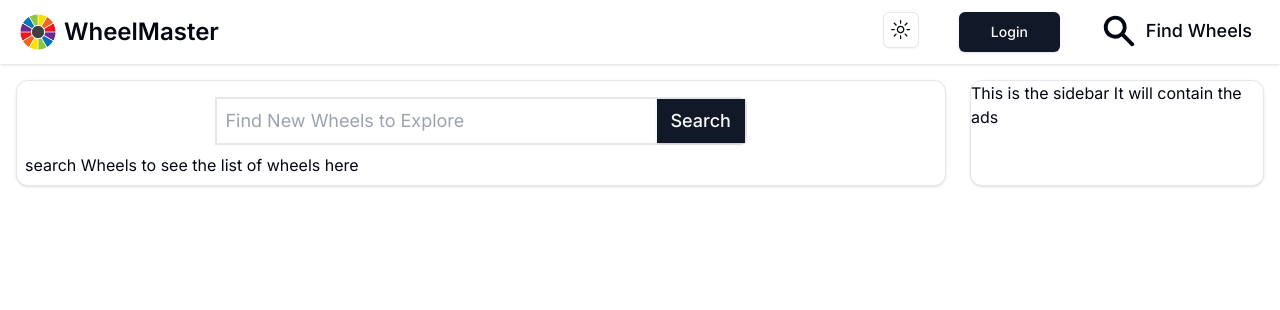
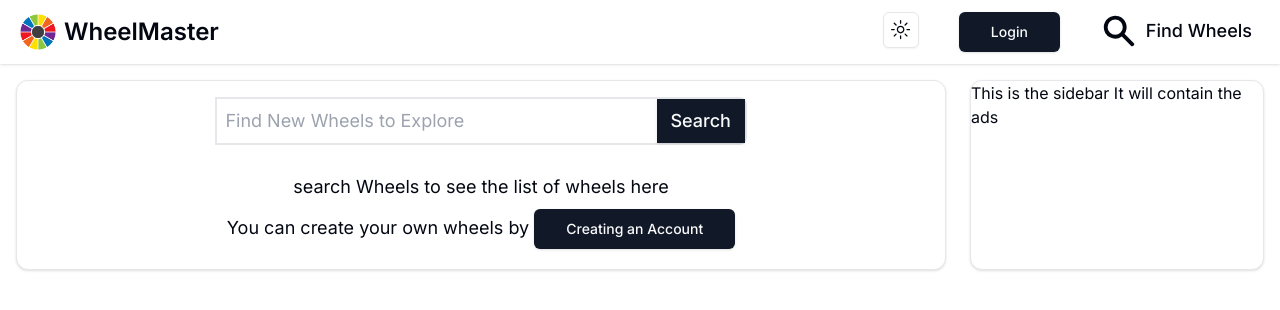
Before and after one commit to Creator149312/dcwheels, a Next.js app: page /search in a window 1280 px wide. Shown: the top 310 px of the page. Built offline with nearby package versions, Linux system fonts and the light colour scheme; no server answers.

Commit message:
basic version

```diff
--- a/app/search/[titlesearch]/page.js
+++ b/app/search/[titlesearch]/page.js
@@ -112,7 +112,7 @@ export default async function Page({ params }) {
           ))}
         {listerror && (
           <div>
-            We can't find the list. This has been deleted by the creator.
+            We cant find the list. This has been deleted by the creator.
           </div>
         )}
       </div>
--- a/app/search/page.js
+++ b/app/search/page.js
@@ -2,6 +2,7 @@
 import RemoveListBtn from "@components/RemoveListBtn";
 import SearchBarNav from "@components/SearchNavBar";
 import WheelWithInput from "@components/WheelWithInput";
+import { Button } from "@components/ui/button";
 import { Card } from "@components/ui/card";
 import { connectMongoDB } from "@lib/mongodb";
 import Wheel from "@models/wheel";
@@ -13,11 +14,26 @@ let titleStr = "";
 let listerror = null;
 let wordsList = null;
 
-export default  function Page() {
+export default function Page() {
   return (
     <>
-      <div className="bg-card text-card-foreground w-full"><SearchBarNav /></div>
-      <div>search Wheels to see the list of wheels here</div>
+      <div className="bg-card text-card-foreground w-full">
+        <SearchBarNav />
+        <div className="text-center p-3">
+        <div className="text-lg pt-2">
+          search Wheels to see the list of wheels here
+        </div>
+        <div className="text-lg pt-2">
+          You can create your own wheels by{" "}
+          <a href="/register">
+            <Button variant={"default"} size={"lg"}>
+              Creating an Account
+            </Button>
+          </a>
+        </div>
+      </div>
+      </div>
+
     </>
   );
 }
--- a/app/wheels/[wheelId]/page.js
+++ b/app/wheels/[wheelId]/page.js
@@ -81,7 +81,7 @@ export default async function Page({ params }) {
         <WheelWithInput newSegments={wordsList.data}/>
       )}
       {listerror && (
-        <div>We can't find the list. This has been deleted by the creator.</div>
+        <div>We cannot find the list. This has been deleted by the creator.</div>
       )}
     </div>
   );
--- a/components/SaveWheelBtn.js
+++ b/components/SaveWheelBtn.js
@@ -120,7 +120,7 @@ export default function SaveWheelBtn() {
         <DialogHeader>
           <DialogTitle>Edit profile</DialogTitle>
           <DialogDescription>
-            Make changes to your profile here. Click save when you're done.
+            Add your wheel description
           </DialogDescription>
         </DialogHeader>
         <form onSubmit={handleSubmit}>
```
